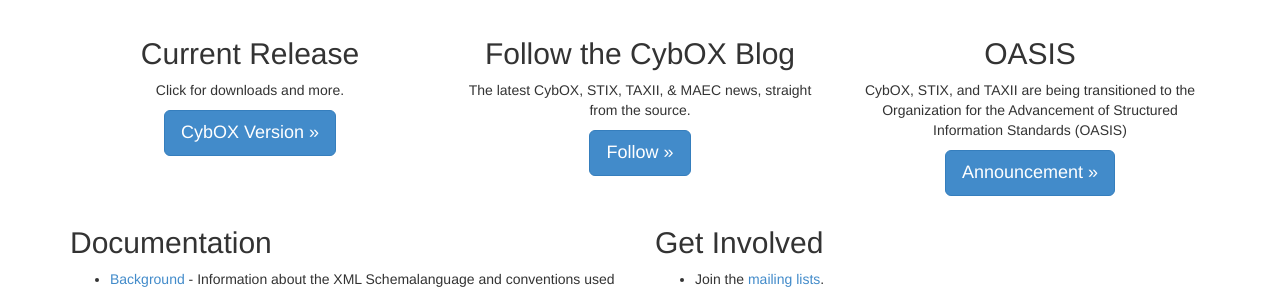
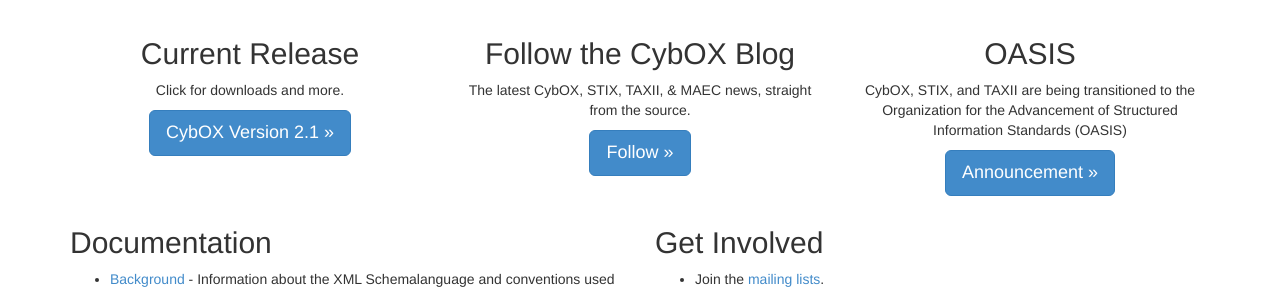
Before and after one commit to CybOXProject/cyboxproject.github.io, a Jekyll site: the page built from index.md, in a window 1280 px wide. Shown: the part 571-862 px from the top of the page. Built offline with Jekyll 4.4.1, drawn with Linux system fonts in a browser that asks for light colours; Markdown is read by kramdown in place of the engine named in the settings.

Commit message:
Added current_version

```diff
--- a/_config.yml
+++ b/_config.yml
@@ -10,3 +10,5 @@
     extensions: ["autolink", "no_intra_emphasis", "tables", "with_toc_data"]
 
 encoding: utf-8
+
+current_version: 2.1
```
